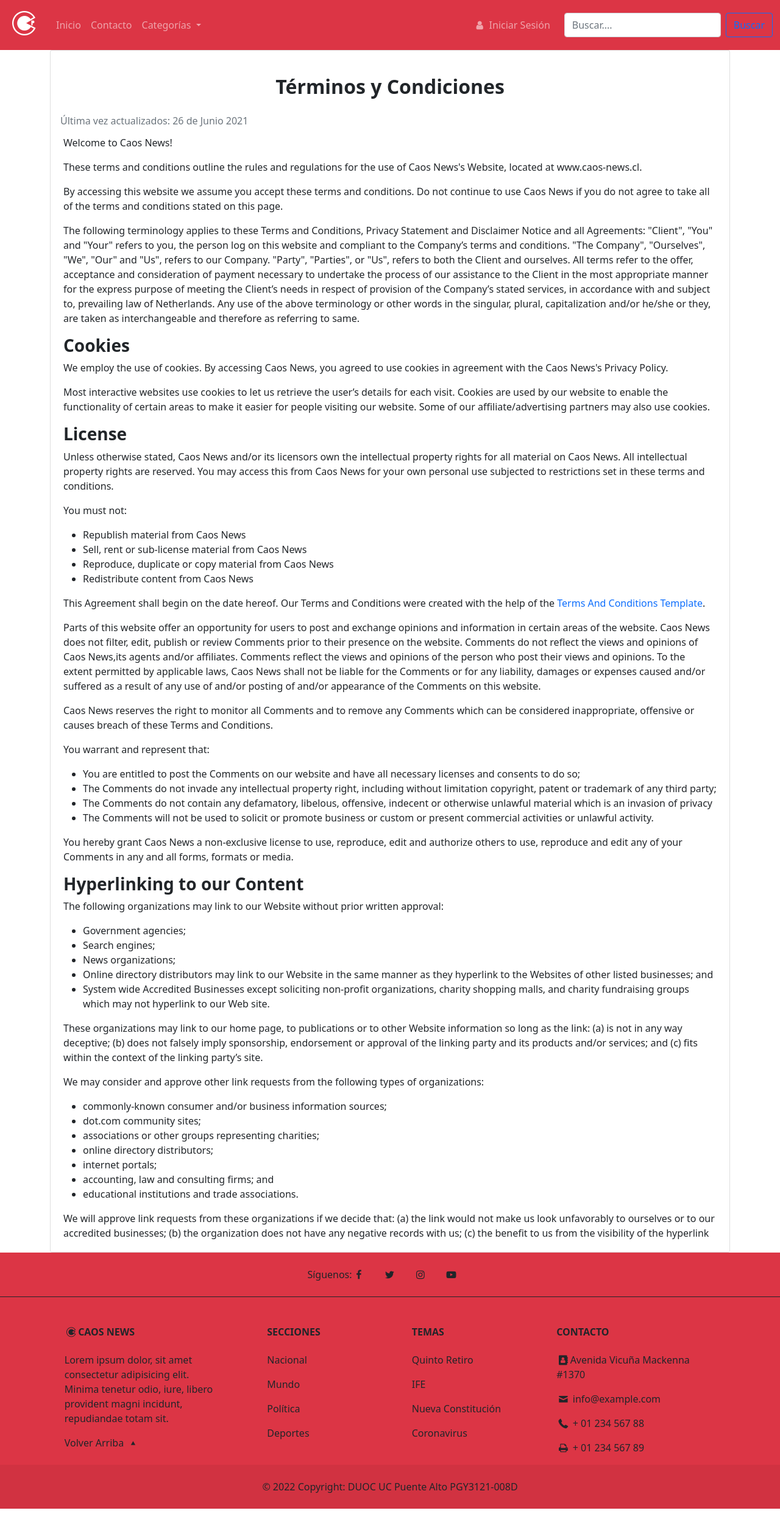
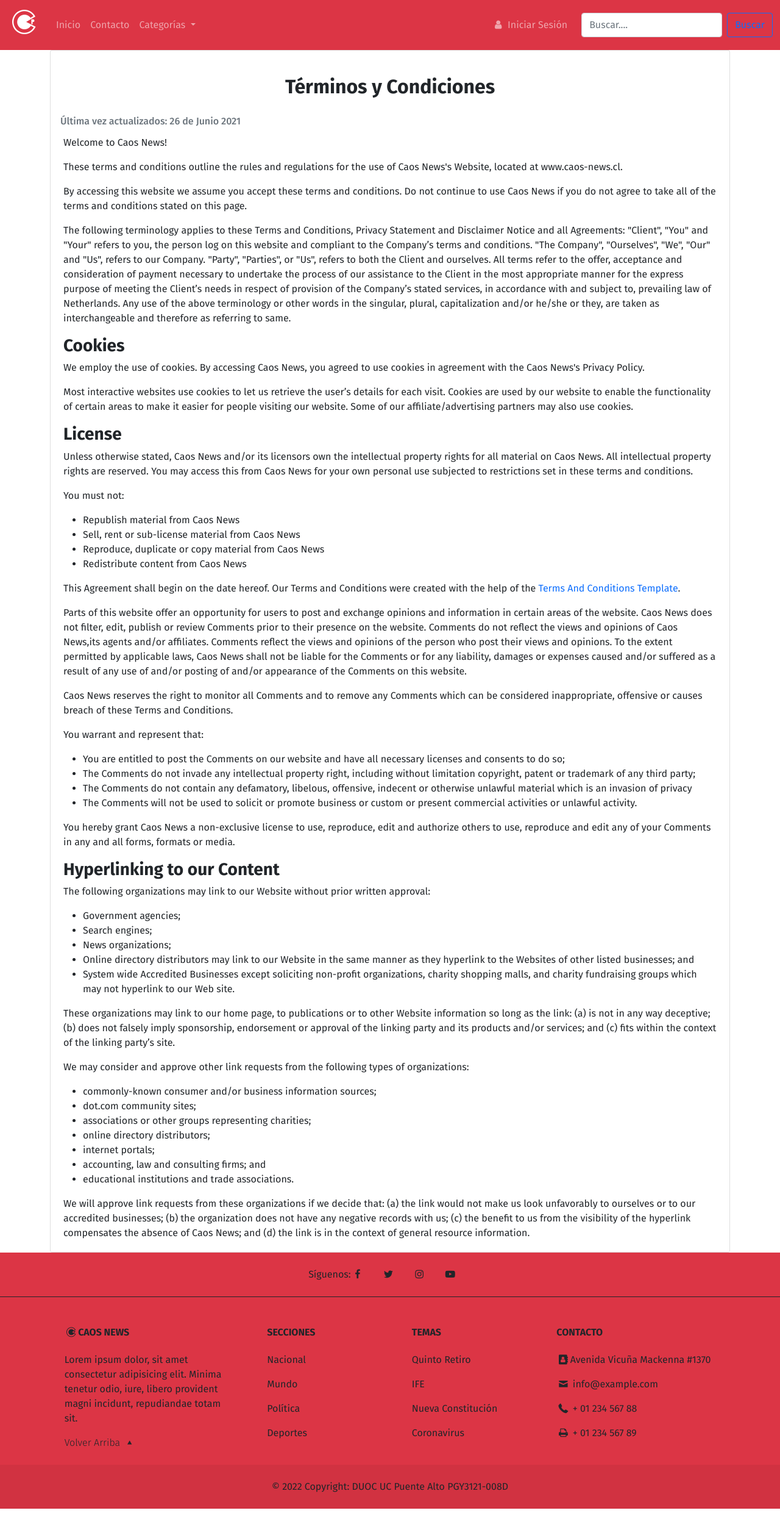
Before and after one commit to cuervolu/PGY3121-008D-Caos-News, a Django app: template CaosNews/webcaosnews/templates/terms.html in a window 1280 px wide. Shown: the top 2486 px of the page at 61% size. Run offline with Django 3.2, Linux system fonts and the light colour scheme; the template is opened without the code that fills it, so the values that code supplies are empty.

Commit message:
se modifica terms

```diff
--- a/CaosNews/webcaosnews/static/css/terms.css
+++ b/CaosNews/webcaosnews/static/css/terms.css
@@ -1,3 +1,11 @@
+#iniciarSesion {
+    margin-right: 15px;
+}
+
+body{
+    font-family: "Fira Sans", sans-serif !important;
+}
+
 .scroll {
     display: relative;
     border: 0px solid red;
@@ -11,11 +19,3 @@
 a {
     text-decoration: none !important;
 }
-
-#iniciarSesion {
-    margin-right: 15px;
-}
-
-body{
-    font-family: "Fira Sans", sans-serif;
-}
--- a/CaosNews/webcaosnews/templates/terms.html
+++ b/CaosNews/webcaosnews/templates/terms.html
@@ -1,6 +1,7 @@
 {% load static %}
 <!DOCTYPE html>
 <html lang="es">
+
 <head>
     <meta charset="UTF-8">
     <meta http-equiv="X-UA-Compatible" content="IE=edge">
@@ -28,7 +29,6 @@
 </head>
 
 <body>
-    <!-- Navbar -->
     <nav class="navbar navbar-expand-lg navbar-dark bg-danger sticky-top">
         <div class="container-fluid">
             <a class="navbar-brand" href="#">
```
